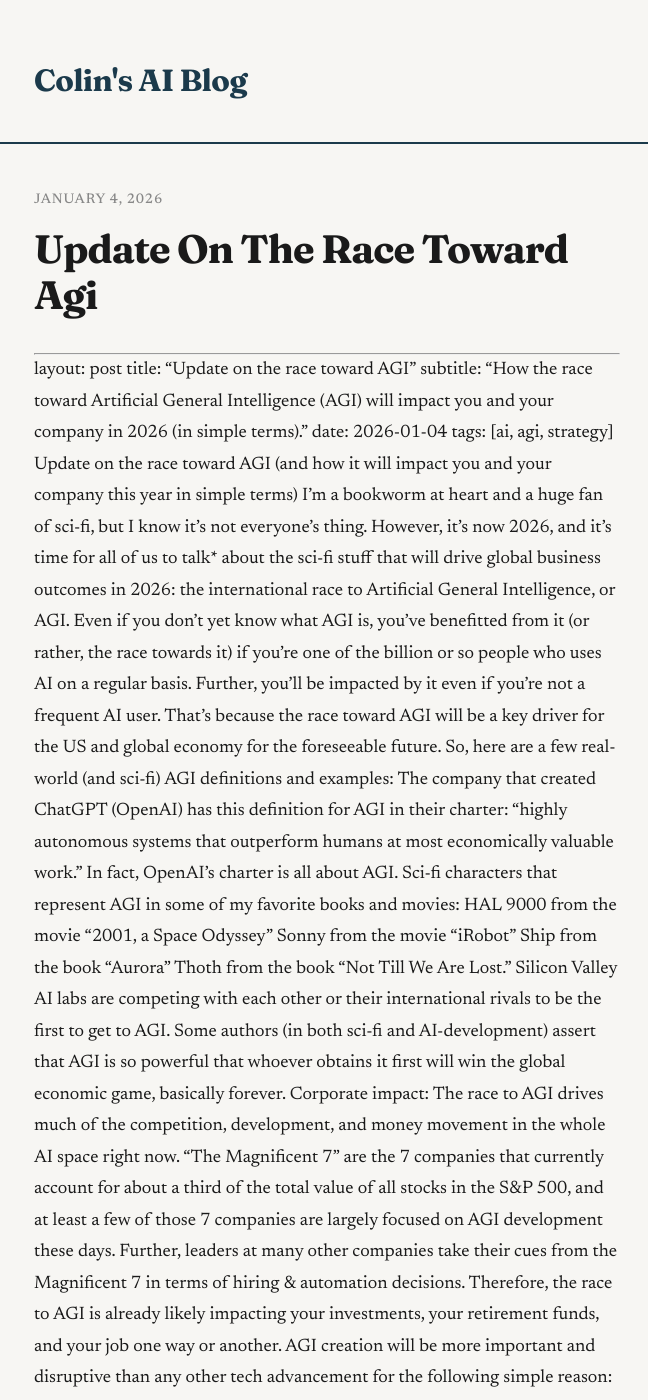
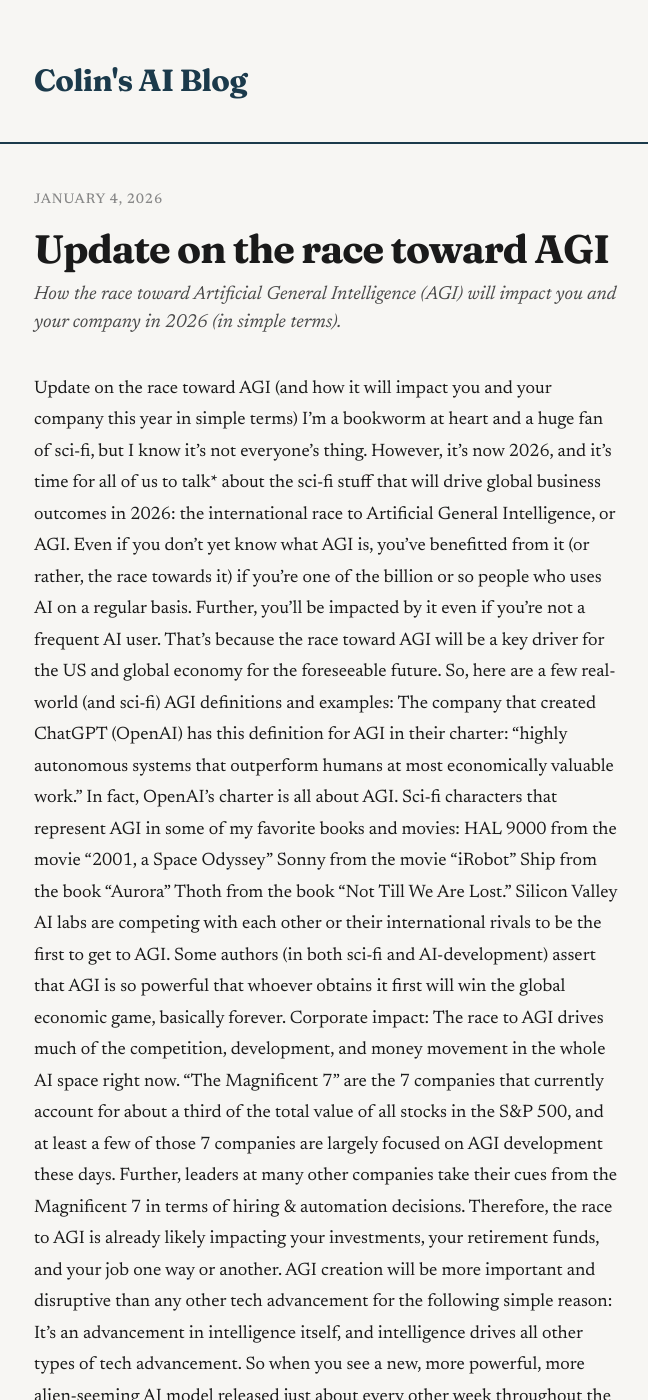
Before and after one commit to cpedron50-novaspear/colinpedron-site, a Jekyll site: the page built from _posts/2026-01-04-update-on-the-race-toward-agi.md, in a window 1280 px wide and 1400 px high. Shown: the whole window, without its empty margins (313-961 px from the left). Built offline with Jekyll 4.4.1, drawn with Linux system fonts in a browser that asks for light colours; our own code applies the rules of GitHub Pages for plain Markdown files; some of the changed text lies outside the part shown.

Commit message:
Update 2026-01-04-update-on-the-race-toward-agi.md

```diff
--- a/_posts/2026-01-04-update-on-the-race-toward-agi.md
+++ b/_posts/2026-01-04-update-on-the-race-toward-agi.md
@@ -3,7 +3,7 @@
 title: "Update on the race toward AGI"
 subtitle: "How the race toward Artificial General Intelligence (AGI) will impact you and your company in 2026 (in simple terms)."
 date: 2026-01-04
-tags: [ai, agi, strategy]
+---
 Update on the race toward AGI (and how it will impact you and your company this year in simple terms)
 I'm a bookworm at heart and a huge fan of sci-fi, but I know it's not everyone's thing. However, it's now 2026, and it's time for all of us to talk* about the sci-fi stuff that will drive global business outcomes in 2026: the international race to Artificial General Intelligence, or AGI.
 Even if you don't yet know what AGI is, you've benefitted from it (or rather, the race towards it) if you're one of the billion or so people who uses AI on a regular basis. Further, you'll be impacted by it even if you're not a frequent AI user. That's because the race toward AGI will be a key driver for the US and global economy for the foreseeable future.
```
